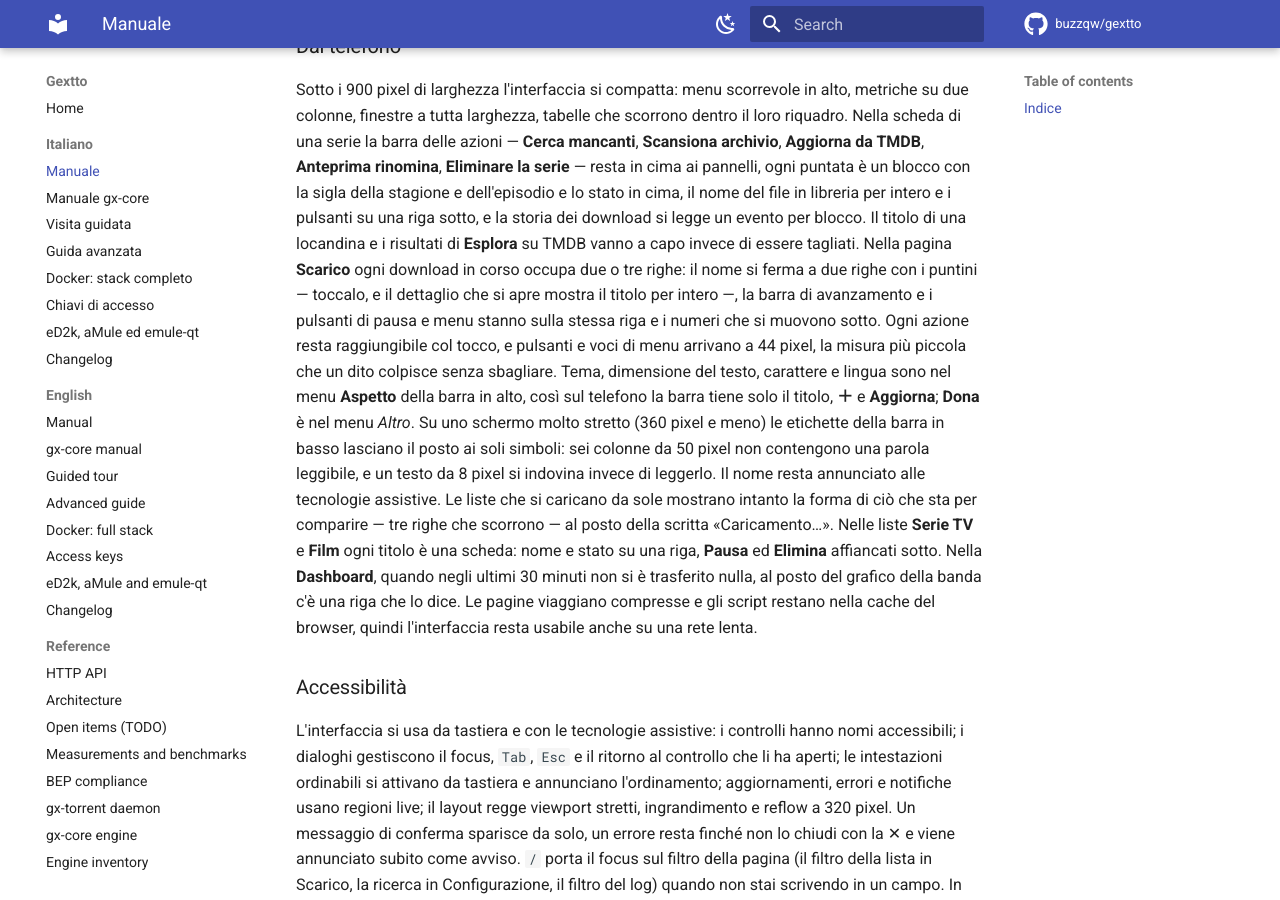
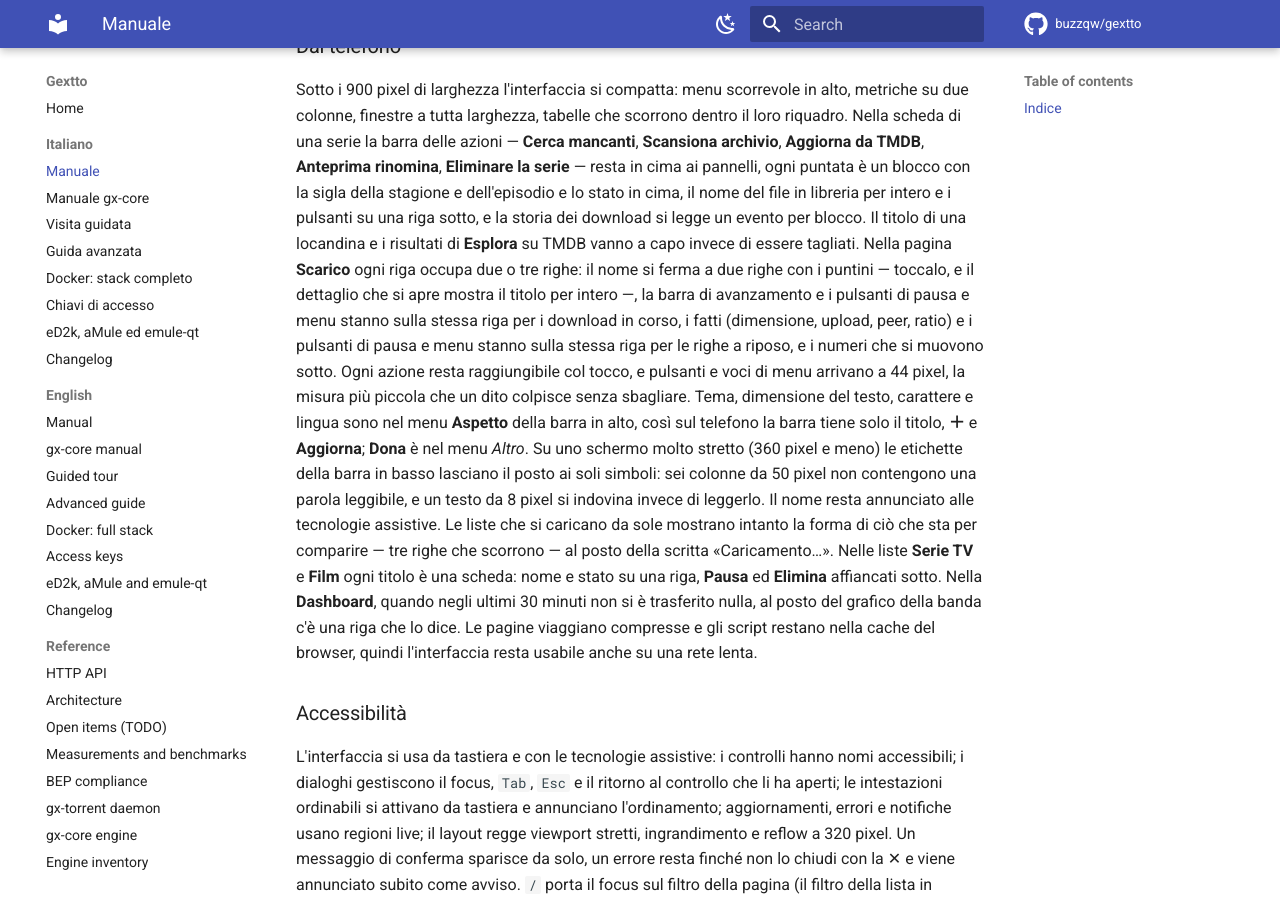
Before and after one commit to buzzqw/gextto, an MkDocs documentation site: the page built from docs/MANUAL.it.md, in a window 1280 px wide and 900 px high, scrolled down 8262 px. Built offline with MkDocs 1.6.1 and Material for MkDocs 9.7.7, drawn with Linux system fonts in a browser that asks for light colours; comment, search, counter and statistics services are not loaded.

Commit message:
ui: compact settled download cards on phone too
The previous fix compacted only active downloads. Settled rows
(seed/completed) still stacked their facts vertically and put the
buttons on a row of their own, so a card could reach 240 px and a
queue of ten filled three screens.

Move the facts into a dedicated .torrent-body and, on phones, place
it beside the row actions; the state badge stays top-right. On desktop
the row stays one line. Update changelog and manuals.

```diff
--- a/docs/MANUAL.it.md
+++ b/docs/MANUAL.it.md
@@ -322,10 +322,12 @@ della stagione e dell'episodio e lo stato in cima, il nome del file in libreria
 per intero e i pulsanti su una riga sotto, e la storia dei download si legge un
 evento per blocco. Il titolo di una locandina e i risultati di **Esplora** su
 TMDB vanno a capo invece di essere tagliati. Nella pagina **Scarico** ogni
-download in corso occupa due o tre righe: il nome si ferma a due righe con i
-puntini — toccalo, e il dettaglio che si apre mostra il titolo per intero —, la
-barra di avanzamento e i pulsanti di pausa e menu stanno sulla stessa riga e i
-numeri che si muovono sotto. Ogni azione resta raggiungibile col
+riga occupa due o tre righe: il nome si ferma a due righe con i puntini —
+toccalo, e il dettaglio che si apre mostra il titolo per intero —, la barra di
+avanzamento e i pulsanti di pausa e menu stanno sulla stessa riga per i download
+in corso, i fatti (dimensione, upload, peer, ratio) e i pulsanti di pausa e menu
+stanno sulla stessa riga per le righe a riposo, e i numeri che si muovono sotto.
+Ogni azione resta raggiungibile col
 tocco, e pulsanti e voci di menu arrivano a 44 pixel, la misura più piccola che
 un dito colpisce senza sbagliare. Tema, dimensione del testo, carattere e lingua
 sono nel menu **Aspetto** della barra in alto, così sul telefono la barra tiene
```
Also changed, not shown: changelog.en.md (+1 -1 lines), changelog.md (+1 -1 lines), docs/MANUAL.en.md (+5 -4 lines), uiweb/v2/static/gextto-ui.css (+24 -16 lines), 2 other files.
